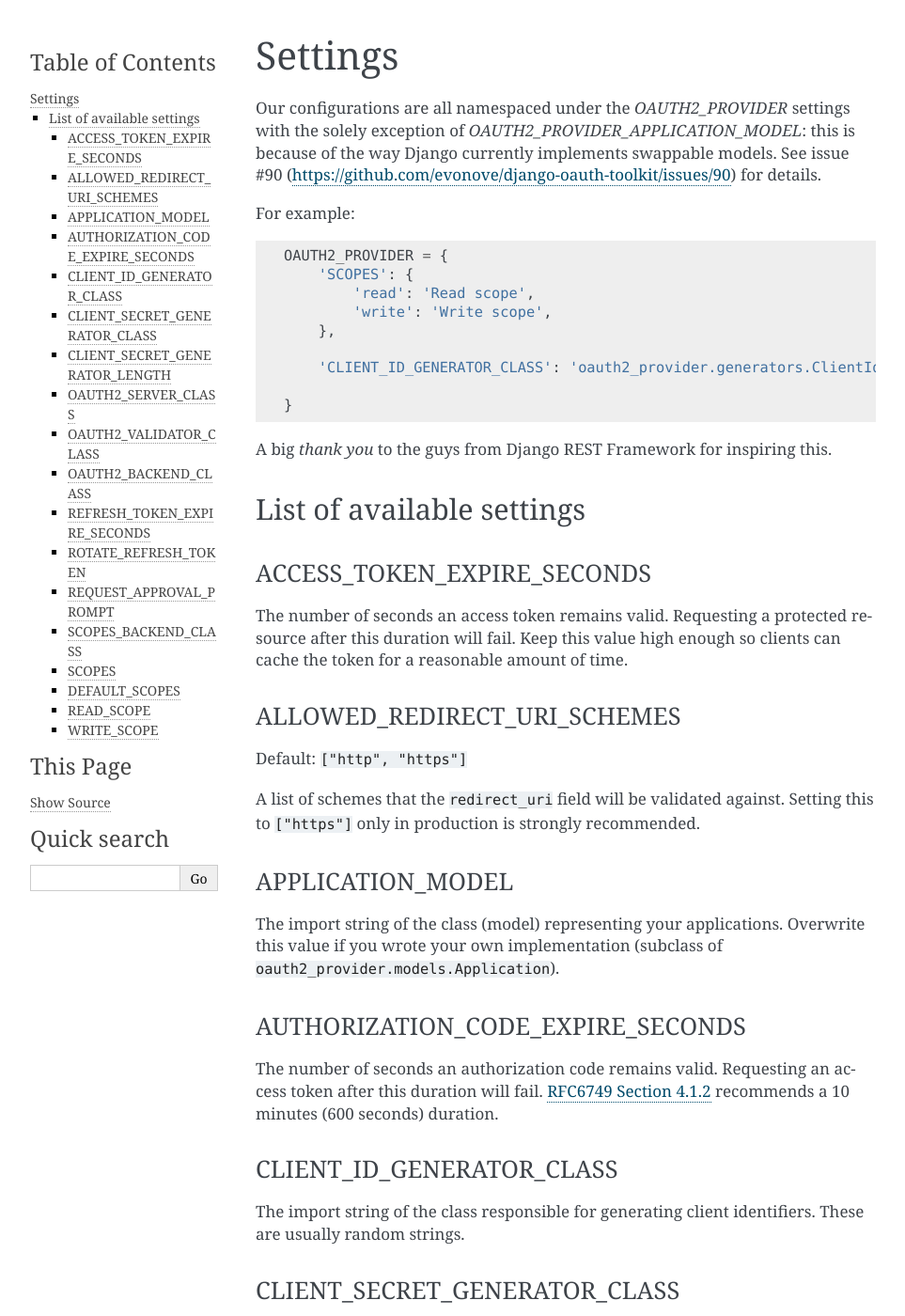
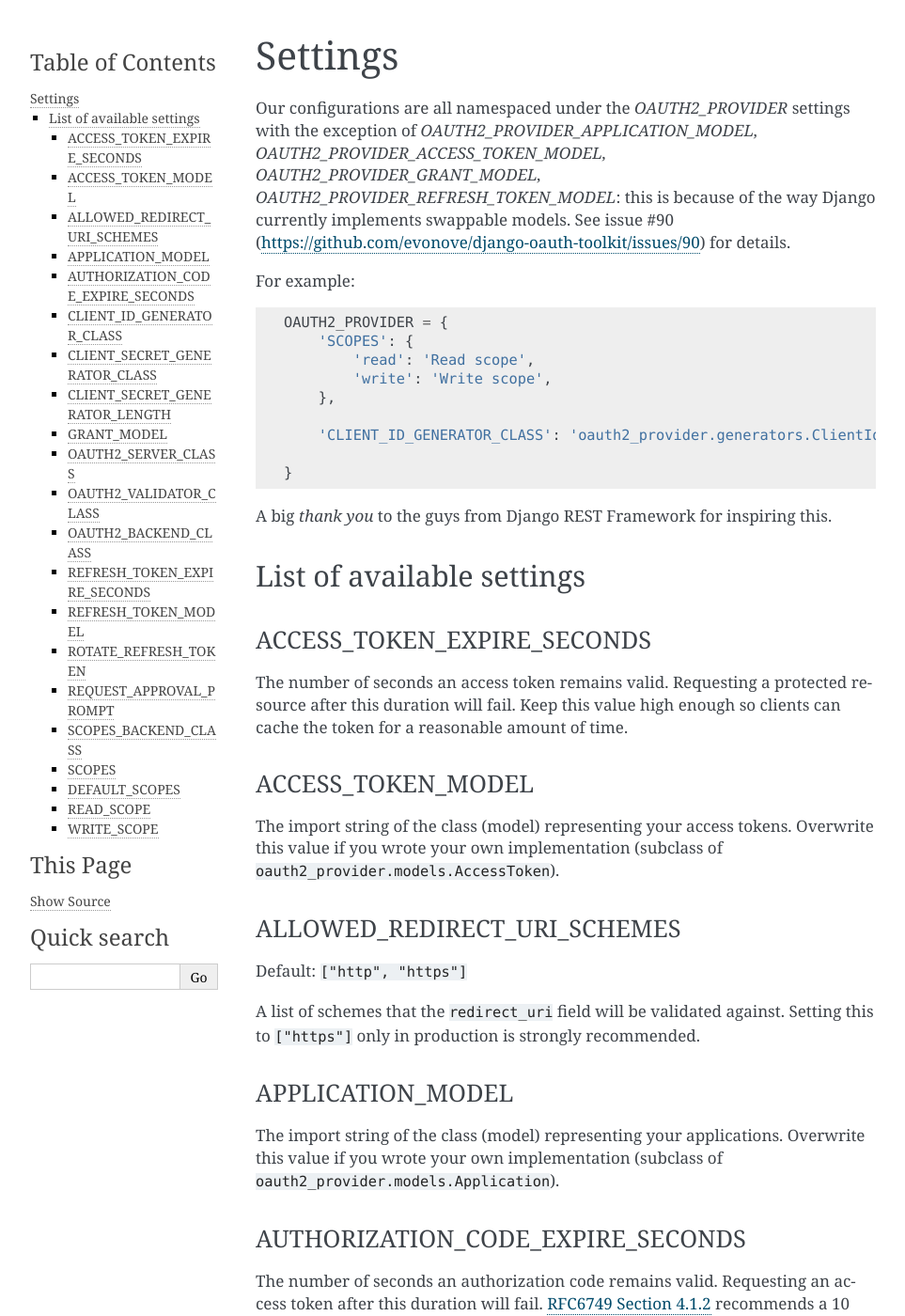
Before and after one commit to sheriffwoody0922/oauth-python-django, a Sphinx documentation site: the page built from docs/settings.rst, in a window 1280 px wide and 1400 px high. Shown: the whole window at 94% size, without its empty margins (148-1111 px from the left). Built offline with Sphinx 7.4.7, drawn with Linux system fonts in a browser that asks for light colours; some of the changed text lies outside the part shown.

Commit message:
Document new swappable models

```diff
--- a/docs/settings.rst
+++ b/docs/settings.rst
@@ -1,8 +1,9 @@
 Settings
 ========
 
-Our configurations are all namespaced under the `OAUTH2_PROVIDER` settings with the solely exception of
-`OAUTH2_PROVIDER_APPLICATION_MODEL`: this is because of the way Django currently implements
+Our configurations are all namespaced under the `OAUTH2_PROVIDER` settings with the exception of
+`OAUTH2_PROVIDER_APPLICATION_MODEL, OAUTH2_PROVIDER_ACCESS_TOKEN_MODEL, OAUTH2_PROVIDER_GRANT_MODEL,
+OAUTH2_PROVIDER_REFRESH_TOKEN_MODEL`: this is because of the way Django currently implements
 swappable models. See issue #90 (https://github.com/evonove/django-oauth-toolkit/issues/90) for details.
 
 For example:
@@ -31,6 +32,12 @@
 The number of seconds an access token remains valid. Requesting a protected
 resource after this duration will fail. Keep this value high enough so clients
 can cache the token for a reasonable amount of time.
+
+ACCESS_TOKEN_MODEL
+~~~~~~~~~~~~~~~~~
+The import string of the class (model) representing your access tokens. Overwrite
+this value if you wrote your own implementation (subclass of
+``oauth2_provider.models.AccessToken``).
 
 ALLOWED_REDIRECT_URI_SCHEMES
 ~~~~~~~~~~~~~~~~~~~~~~~~~~~~
@@ -67,6 +74,12 @@
 The length of the generated secrets, in characters. If this value is too low,
 secrets may become subject to bruteforce guessing.
 
+GRANT_MODEL
+~~~~~~~~~~~~~~~~~
+The import string of the class (model) representing your grants. Overwrite
+this value if you wrote your own implementation (subclass of
+``oauth2_provider.models.Grant``).
+
 OAUTH2_SERVER_CLASS
 ~~~~~~~~~~~~~~~~~~~
 The import string for the ``server_class`` (or ``oauthlib.oauth2.Server`` subclass)
@@ -86,6 +99,12 @@
 ~~~~~~~~~~~~~~~~~~~~~~~~~~~~
 The number of seconds before a refresh token gets removed from the database by
 the ``cleartokens`` management command. Check :ref:`cleartokens` management command for further info.
+
+REFRESH_TOKEN_MODEL
+~~~~~~~~~~~~~~~~~
+The import string of the class (model) representing your refresh tokens. Overwrite
+this value if you wrote your own implementation (subclass of
+``oauth2_provider.models.RefreshToken``).
 
 ROTATE_REFRESH_TOKEN
 ~~~~~~~~~~~~~~~~~~~~
```
